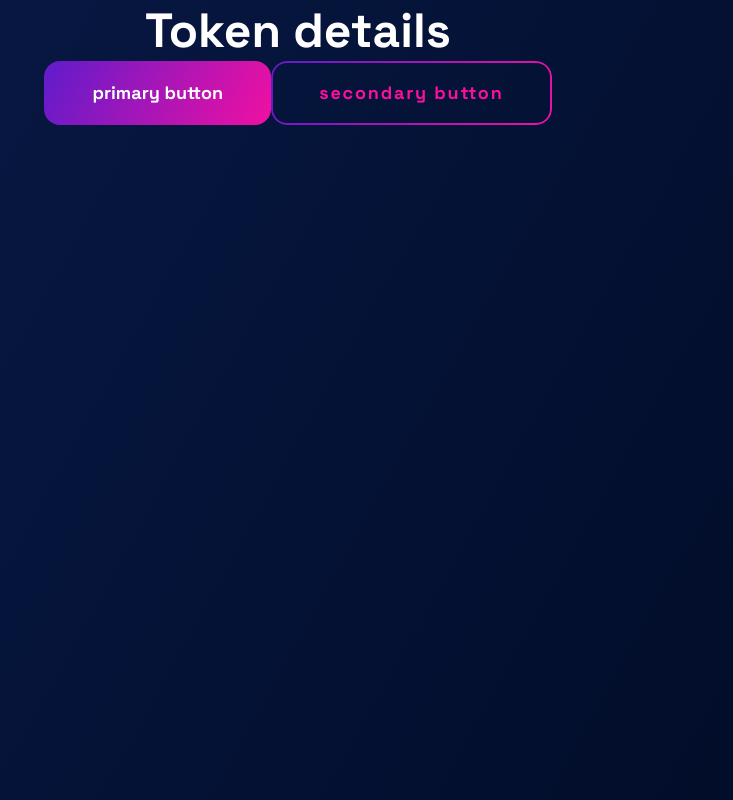
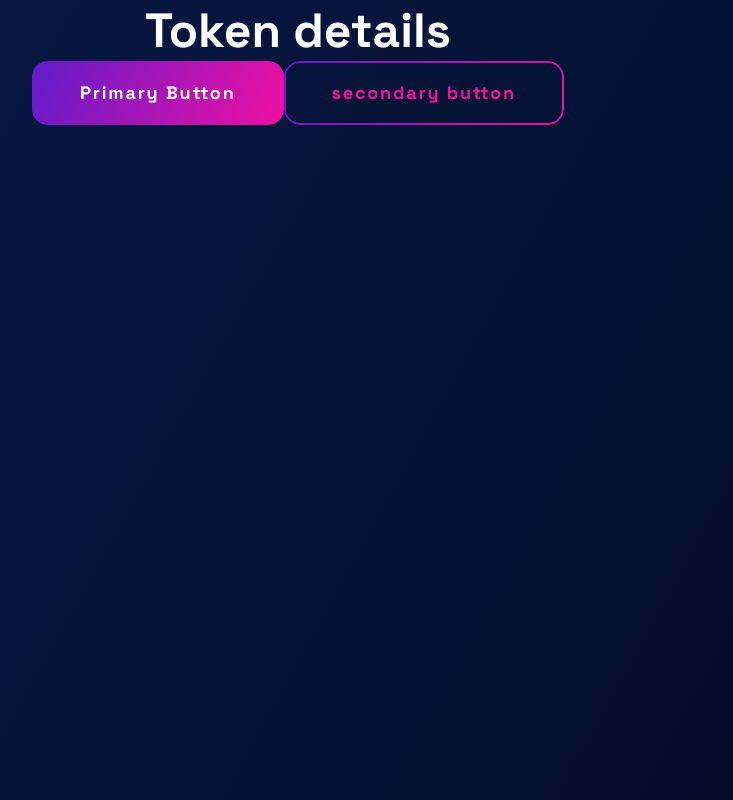
Before and after one commit to atomiklabs/deploycontracts.io, a Next.js app: page /tokenDetails in a window 1280 px wide. Shown: the whole page, without its empty margins (342-1075 px from the left). Built offline with nearby package versions, Linux system fonts and the light colour scheme.

Commit message:
fix primaryButton

```diff
--- a/components/buttons/PrimaryButton.tsx
+++ b/components/buttons/PrimaryButton.tsx
@@ -1,14 +1,9 @@
-import React, { useState } from 'react'
-
-export default function PrimaryButton({ title }: { title: string }) {
-  const [clicked, setClicked] = useState(false)
+export default function PrimaryButton({ children }: { children: any }) {
   return (
     <button
-      className='py-4 px-12 font-space-grotesk font-bold text-white rounded-2xl bg-[linear-gradient(115.82deg,#671BC9_5.15%,#FD0F9E_108.88%)] hover:bg-[linear-gradient(122.48deg,#671BC9_-52.99%,#FD0F9E_97.26%)] hover:shadow-[0px_2px_40px_rgba(253,15,158,0.7)]'
-      onClick={() => setClicked(true)}
-      style={{ background: clicked ? 'linear-gradient(122.48deg, #671BC9 -52.99%, #FD0F9E 97.26%)' : '' }}
+      className={`py-4 px-12 font-space-grotesk font-bold text-white rounded-2xl bg-[linear-gradient(115.82deg,#671BC9_5.15%,#FD0F9E_108.88%)] hover:bg-[linear-gradient(122.48deg,#671BC9_-52.99%,#FD0F9E_97.26%)] hover:shadow-[0px_2px_40px_rgba(253,15,158,0.7)] focus:bg-[linear-gradient(122.48deg,#671BC9_-52.99%,#FD0F9E_97.26%)] transition-all duration-100 ease-out tracking-widest`}
     >
-      {title}
+      {children}
     </button>
   )
 }
--- a/pages/tokenDetails.tsx
+++ b/pages/tokenDetails.tsx
@@ -6,7 +6,7 @@ export default function tokenDetails() {
     <section className='text-center'>
       <h1 className=' font-space-grotesk font-bold text-xl text-white'>Token details</h1>
 
-      <PrimaryButton title='primary button' />
+      <PrimaryButton>Primary Button</PrimaryButton>
       <SecondaryButton>secondary button</SecondaryButton>
     </section>
   )
```
